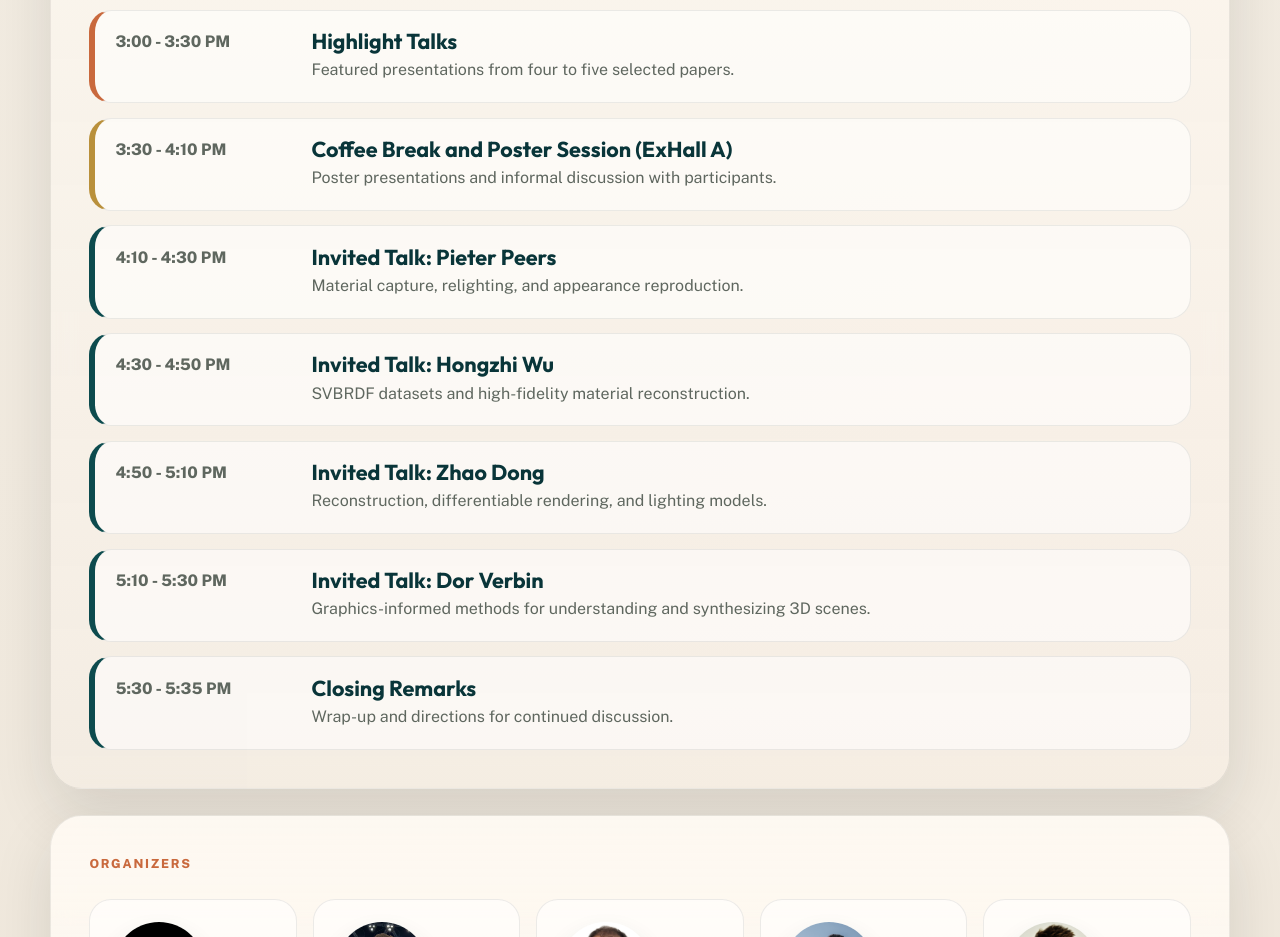
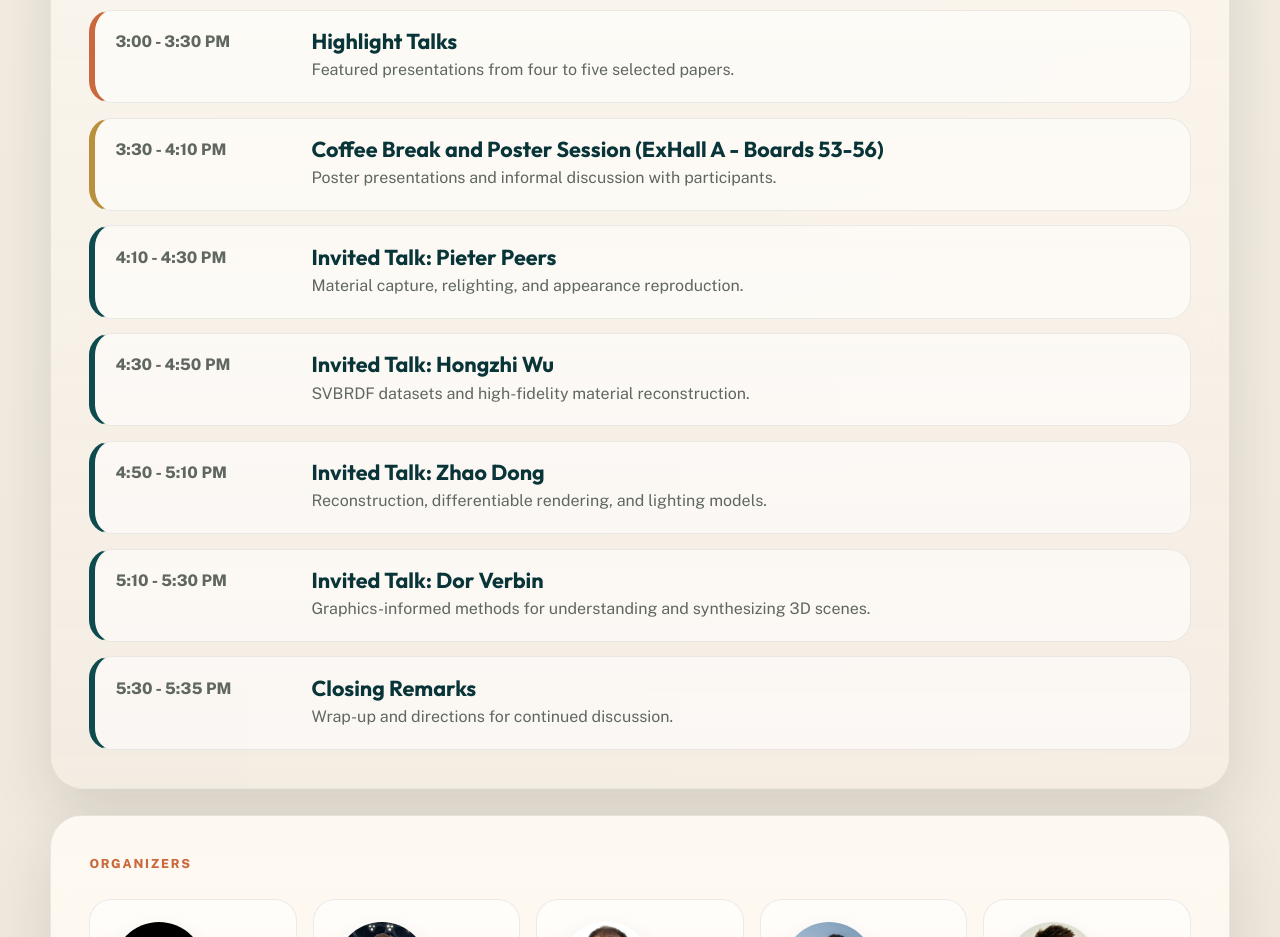
Before and after one commit to appx-workshop/appx-workshop.github.io, a plain HTML site: page index.html in a window 1280 px wide. Shown: the part 3580-4517 px from the top of the page. Drawn offline with nearby package versions, Linux system fonts and the light colour scheme.

Commit message:
Update Coffee Break session details in index.html

```diff
--- a/index.html
+++ b/index.html
@@ -262,7 +262,7 @@
                     <article class="schedule-item schedule-item-highlight">
                         <p class="schedule-time">3:30 - 4:10 PM</p>
                         <div>
-                            <h3>Coffee Break and Poster Session (ExHall A)</h3>
+                            <h3>Coffee Break and Poster Session (ExHall A - Boards 53-56)</h3>
                             <p>Poster presentations and informal discussion with participants.</p>
                         </div>
                     </article>
```
